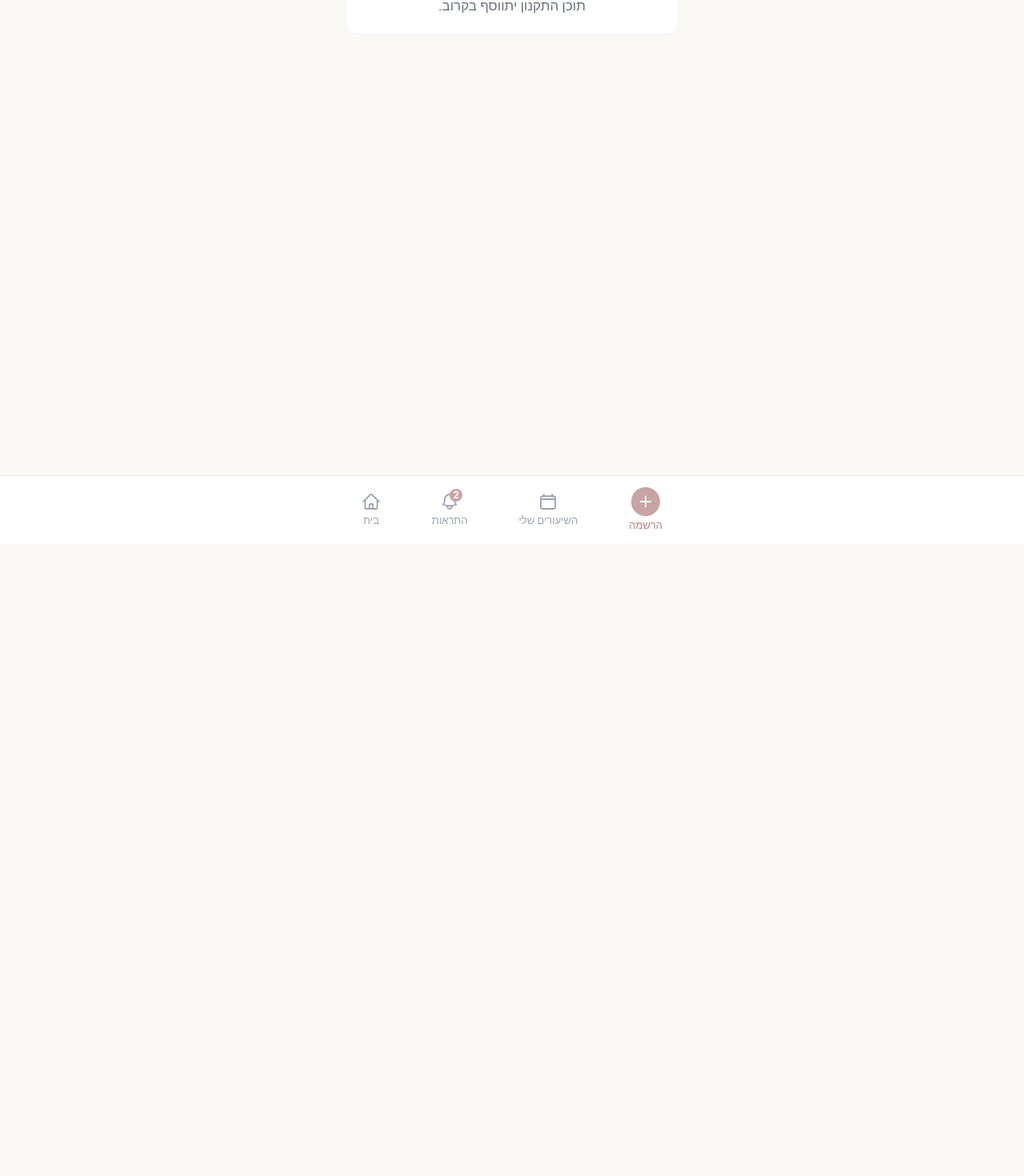
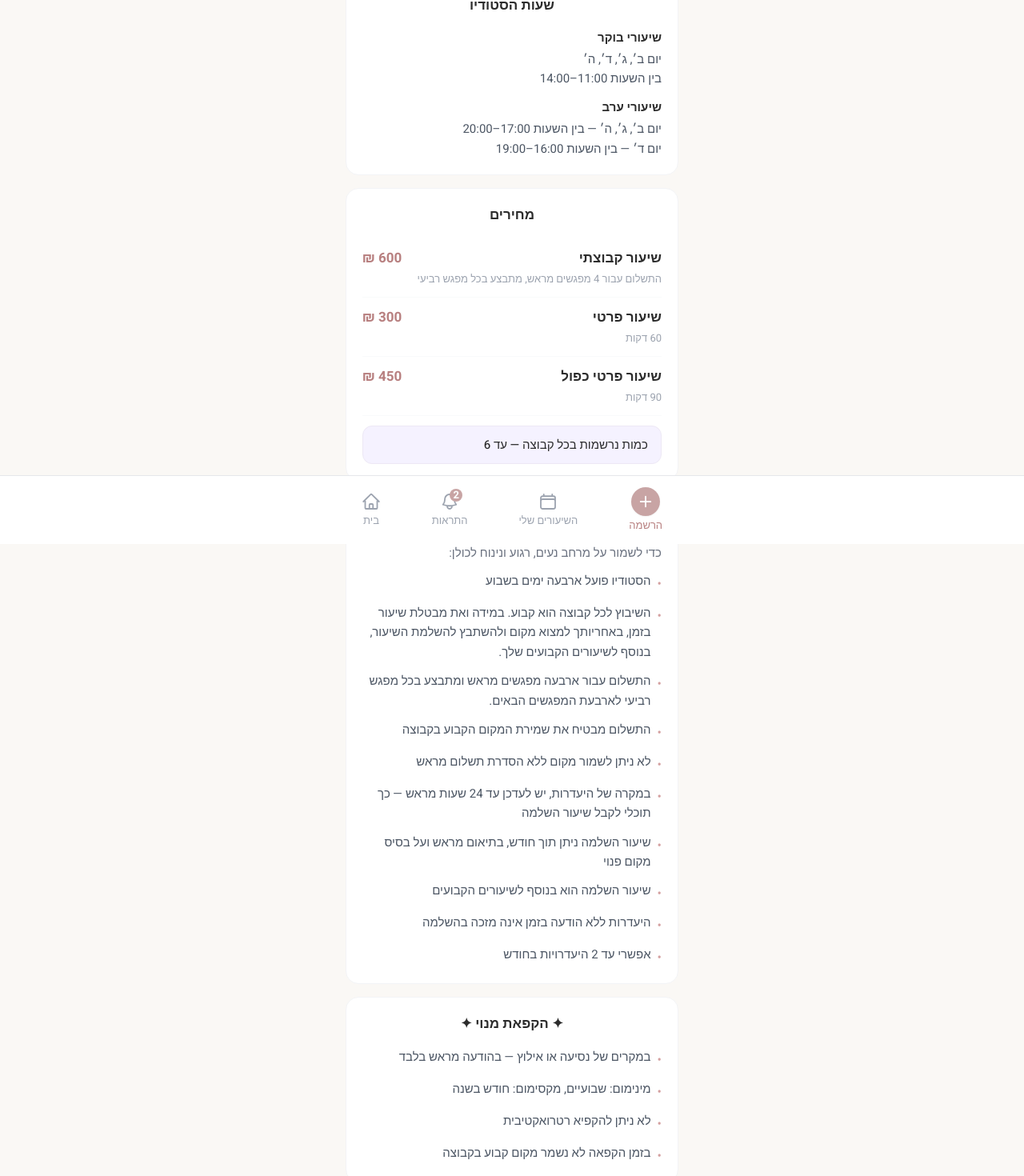
Before and after one commit to oraniumdesign-dev/drawing-classes-manager, a Next.js app: page /terms in a window 1280 px wide. Shown: the part 120-1590 px from the top of the page at 80% size. Before the commit the page ends 800 px from the top, so only its background shows below. Built offline with nearby package versions, Linux system fonts and the light colour scheme.

Commit message:
header cleanup, remove edit profile, add terms content

```diff
--- a/app/profile/page.tsx
+++ b/app/profile/page.tsx
@@ -62,12 +62,6 @@ export default function ProfilePage() {
           </div>
         </div>
 
-        <button className="w-full flex items-center justify-center gap-2 py-3 rounded-2xl border-2 border-gray-200 text-charcoal font-semibold text-base active:bg-gray-50">
-          <svg className="w-4 h-4" fill="none" viewBox="0 0 24 24" stroke="currentColor" strokeWidth={2}>
-            <path strokeLinecap="round" strokeLinejoin="round" d="m16.862 4.487 1.687-1.688a1.875 1.875 0 1 1 2.652 2.652L10.582 16.07a4.5 4.5 0 0 1-1.897 1.13L6 18l.8-2.685a4.5 4.5 0 0 1 1.13-1.897l8.932-8.931Zm0 0L19.5 7.125" />
-          </svg>
-          עריכת פרופיל
-        </button>
       </div>
 
       {/* Personal details */}
--- a/app/terms/page.tsx
+++ b/app/terms/page.tsx
@@ -10,10 +10,7 @@ export default function TermsPage() {
       <div className="sticky top-0 z-20 bg-cream/95 backdrop-blur-sm border-b border-beige">
         <div className="flex items-center justify-between px-4 py-4 max-w-md mx-auto">
           <h1 className="text-xl font-bold text-charcoal">תקנון הסטודיו</h1>
-          <button
-            onClick={() => router.back()}
-            className="w-9 h-9 rounded-full bg-gray-100 flex items-center justify-center"
-          >
+          <button onClick={() => router.back()} className="w-9 h-9 rounded-full bg-gray-100 flex items-center justify-center">
             <svg className="w-5 h-5 text-gray-500" fill="none" viewBox="0 0 24 24" stroke="currentColor" strokeWidth={2}>
               <path strokeLinecap="round" strokeLinejoin="round" d="m8.25 4.5 7.5 7.5-7.5 7.5" />
             </svg>
@@ -21,13 +18,94 @@ export default function TermsPage() {
         </div>
       </div>
 
-      <div className="px-4 py-6 pb-28 max-w-md mx-auto">
-        <div className="bg-white rounded-2xl border border-gray-100 p-5">
-          <p className="text-base text-gray-500 leading-relaxed text-center">
-            תוכן התקנון יתווסף בקרוב.
-          </p>
-        </div>
+      <div className="px-4 py-6 pb-28 max-w-md mx-auto space-y-4">
+
+        {/* שעות */}
+        <Section title="שעות הסטודיו">
+          <SubTitle>שיעורי בוקר</SubTitle>
+          <Line>יום ב׳, ג׳, ד׳, ה׳</Line>
+          <Line>בין השעות 11:00–14:00</Line>
+          <SubTitle className="mt-3">שיעורי ערב</SubTitle>
+          <Line>יום ב׳, ג׳, ה׳ — בין השעות 17:00–20:00</Line>
+          <Line>יום ד׳ — בין השעות 16:00–19:00</Line>
+        </Section>
+
+        {/* מחירים */}
+        <Section title="מחירים">
+          <PriceRow title="שיעור קבוצתי" price="600 ₪" note="התשלום עבור 4 מפגשים מראש, מתבצע בכל מפגש רביעי" />
+          <PriceRow title="שיעור פרטי" price="300 ₪" note="60 דקות" />
+          <PriceRow title="שיעור פרטי כפול" price="450 ₪" note="90 דקות" />
+          <div className="mt-3 bg-lavender-50 rounded-xl px-4 py-3 border border-lavender-100">
+            <p className="text-sm text-charcoal font-medium">כמות נרשמות בכל קבוצה — עד 6</p>
+          </div>
+        </Section>
+
+        {/* נהלי הסטודיו */}
+        <Section title="✦ נהלי הסטודיו ✦">
+          <p className="text-sm text-gray-500 mb-3">כדי לשמור על מרחב נעים, רגוע ונינוח לכולן:</p>
+          <div className="space-y-3">
+            <BulletItem>הסטודיו פועל ארבעה ימים בשבוע</BulletItem>
+            <BulletItem>השיבוץ לכל קבוצה הוא קבוע. במידה ואת מבטלת שיעור בזמן, באחריותך למצוא מקום ולהשתבץ להשלמת השיעור, בנוסף לשיעורים הקבועים שלך.</BulletItem>
+            <BulletItem>התשלום עבור ארבעה מפגשים מראש ומתבצע בכל מפגש רביעי לארבעת המפגשים הבאים.</BulletItem>
+            <BulletItem>התשלום מבטיח את שמירת המקום הקבוע בקבוצה</BulletItem>
+            <BulletItem>לא ניתן לשמור מקום ללא הסדרת תשלום מראש</BulletItem>
+            <BulletItem>במקרה של היעדרות, יש לעדכן עד 24 שעות מראש — כך תוכלי לקבל שיעור השלמה</BulletItem>
+            <BulletItem>שיעור השלמה ניתן תוך חודש, בתיאום מראש ועל בסיס מקום פנוי</BulletItem>
+            <BulletItem>שיעור השלמה הוא בנוסף לשיעורים הקבועים</BulletItem>
+            <BulletItem>היעדרות ללא הודעה בזמן אינה מזכה בהשלמה</BulletItem>
+            <BulletItem>אפשרי עד 2 היעדרויות בחודש</BulletItem>
+          </div>
+        </Section>
+
+        {/* הקפאת מנוי */}
+        <Section title="✦ הקפאת מנוי ✦">
+          <div className="space-y-3">
+            <BulletItem>במקרים של נסיעה או אילוץ — בהודעה מראש בלבד</BulletItem>
+            <BulletItem>מינימום: שבועיים, מקסימום: חודש בשנה</BulletItem>
+            <BulletItem>לא ניתן להקפיא רטרואקטיבית</BulletItem>
+            <BulletItem>בזמן הקפאה לא נשמר מקום קבוע בקבוצה</BulletItem>
+          </div>
+        </Section>
+
       </div>
     </div>
   );
 }
+
+function Section({ title, children }: { title: string; children: React.ReactNode }) {
+  return (
+    <div className="bg-white rounded-2xl border border-gray-100 p-5">
+      <h2 className="text-base font-bold text-charcoal mb-4 text-center">{title}</h2>
+      {children}
+    </div>
+  );
+}
+
+function SubTitle({ children, className }: { children: React.ReactNode; className?: string }) {
+  return <p className={`text-sm font-bold text-charcoal mb-1 ${className ?? ""}`}>{children}</p>;
+}
+
+function Line({ children }: { children: React.ReactNode }) {
+  return <p className="text-sm text-gray-600 leading-relaxed">{children}</p>;
+}
+
+function PriceRow({ title, price, note }: { title: string; price: string; note: string }) {
+  return (
+    <div className="py-3 border-b border-gray-50 last:border-0">
+      <div className="flex items-center justify-between mb-1">
+        <span className="text-base font-semibold text-charcoal">{title}</span>
+        <span className="text-base font-bold text-rose-dust-500">{price}</span>
+      </div>
+      <p className="text-xs text-gray-400">{note}</p>
+    </div>
+  );
+}
+
+function BulletItem({ children }: { children: React.ReactNode }) {
+  return (
+    <div className="flex items-start gap-2">
+      <span className="text-rose-dust-300 mt-1 shrink-0">•</span>
+      <p className="text-sm text-gray-600 leading-relaxed">{children}</p>
+    </div>
+  );
+}
--- a/components/layout/Header.tsx
+++ b/components/layout/Header.tsx
@@ -1,75 +1,36 @@
 "use client";
 import Link from "next/link";
-import Image from "next/image";
 
 export function Header() {
   return (
     <header className="sticky top-0 z-30 bg-cream/95 backdrop-blur-sm border-b border-beige">
       <div className="flex items-center justify-between px-4 py-3 max-w-md mx-auto">
+
         {/* Profile */}
         <Link href="/profile" aria-label="האזור האישי שלי">
           <div className="w-10 h-10 rounded-full bg-rose-dust-100 border-2 border-rose-dust-200 flex items-center justify-center">
-            <svg
-              className="w-5 h-5 text-rose-dust-500"
-              fill="none"
-              viewBox="0 0 24 24"
-              stroke="currentColor"
-              strokeWidth={1.8}
-            >
-              <path
-                strokeLinecap="round"
-                strokeLinejoin="round"
-                d="M15.75 6a3.75 3.75 0 1 1-7.5 0 3.75 3.75 0 0 1 7.5 0ZM4.501 20.118a7.5 7.5 0 0 1 14.998 0A17.933 17.933 0 0 1 12 21.75c-2.676 0-5.216-.584-7.499-1.632Z"
-              />
+            <svg className="w-5 h-5 text-rose-dust-500" fill="none" viewBox="0 0 24 24" stroke="currentColor" strokeWidth={1.8}>
+              <path strokeLinecap="round" strokeLinejoin="round" d="M15.75 6a3.75 3.75 0 1 1-7.5 0 3.75 3.75 0 0 1 7.5 0ZM4.501 20.118a7.5 7.5 0 0 1 14.998 0A17.933 17.933 0 0 1 12 21.75c-2.676 0-5.216-.584-7.499-1.632Z" />
             </svg>
           </div>
         </Link>
 
-        {/* Studio info — center */}
+        {/* Studio info — centered */}
         <div className="text-center flex-1 mx-3">
           <p className="text-xs text-gray-400 leading-tight">הסטודיו לאמנות הציור</p>
           <p className="text-base font-bold text-charcoal leading-tight">נטע הראל רימון</p>
           <p className="text-xs text-gray-400 leading-tight mt-0.5">רחוב רות 21, כרמליה</p>
         </div>
 
-        {/* Right actions */}
-        <div className="flex items-center gap-2">
-          <Link href="/notifications" aria-label="התראות">
-            <div className="w-10 h-10 rounded-full bg-gray-100 flex items-center justify-center">
-              <svg
-                className="w-5 h-5 text-gray-500"
-                fill="none"
-                viewBox="0 0 24 24"
-                stroke="currentColor"
-                strokeWidth={1.8}
-              >
-                <path
-                  strokeLinecap="round"
-                  strokeLinejoin="round"
-                  d="M14.857 17.082a23.848 23.848 0 0 0 5.454-1.31A8.967 8.967 0 0 1 18 9.75V9A6 6 0 0 0 6 9v.75a8.967 8.967 0 0 1-2.312 6.022c1.733.64 3.56 1.085 5.455 1.31m5.714 0a24.255 24.255 0 0 1-5.714 0m5.714 0a3 3 0 1 1-5.714 0"
-                />
-              </svg>
-            </div>
-          </Link>
-          <button
-            aria-label="תפריט"
-            className="w-10 h-10 rounded-full bg-gray-100 flex items-center justify-center"
-          >
-            <svg
-              className="w-5 h-5 text-gray-500"
-              fill="none"
-              viewBox="0 0 24 24"
-              stroke="currentColor"
-              strokeWidth={1.8}
-            >
-              <path
-                strokeLinecap="round"
-                strokeLinejoin="round"
-                d="M3.75 6.75h16.5M3.75 12h16.5m-16.5 5.25h16.5"
-              />
+        {/* Notifications only */}
+        <Link href="/notifications" aria-label="התראות">
+          <div className="w-10 h-10 rounded-full bg-gray-100 flex items-center justify-center">
+            <svg className="w-5 h-5 text-gray-500" fill="none" viewBox="0 0 24 24" stroke="currentColor" strokeWidth={1.8}>
+              <path strokeLinecap="round" strokeLinejoin="round" d="M14.857 17.082a23.848 23.848 0 0 0 5.454-1.31A8.967 8.967 0 0 1 18 9.75V9A6 6 0 0 0 6 9v.75a8.967 8.967 0 0 1-2.312 6.022c1.733.64 3.56 1.085 5.455 1.31m5.714 0a24.255 24.255 0 0 1-5.714 0m5.714 0a3 3 0 1 1-5.714 0" />
             </svg>
-          </button>
-        </div>
+          </div>
+        </Link>
+
       </div>
     </header>
   );
```
